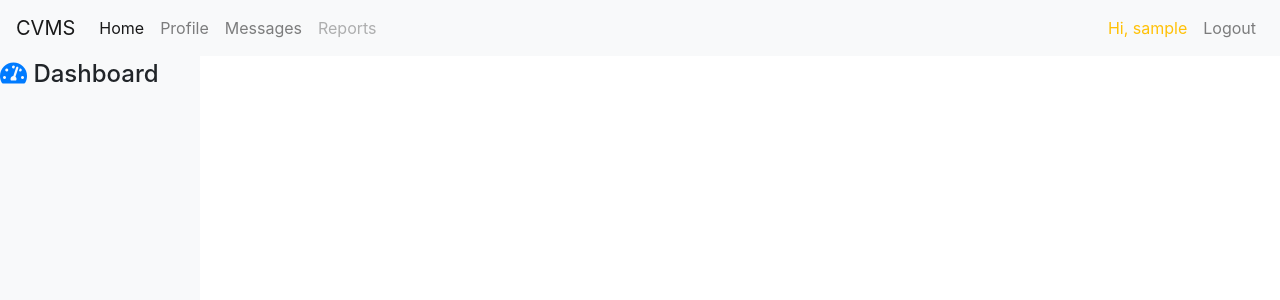
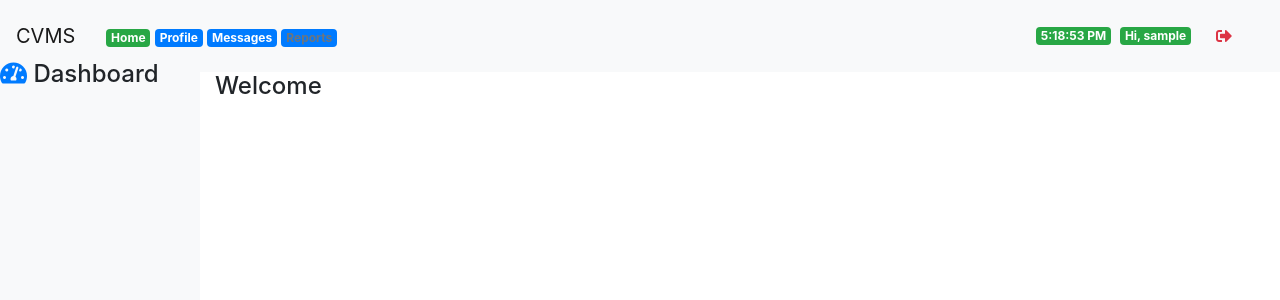
Before and after one commit to ushergodwin/cvms, a Django app: template covidvms/templates/covidvms/health/dashboard.html in a window 1280 px wide. Shown: the top 300 px of the page. Run offline with Django 3.2, Linux system fonts and the light colour scheme; the template is opened without the code that fills it: most values are stand-ins (such as "Sample title", 1, 10 or a date in 2020); some libraries are stand-ins or nearby versions.

Commit message:
added more stying to the dashboard

```diff
--- a/covidvms/templates/covidvms/footer.html
+++ b/covidvms/templates/covidvms/footer.html
@@ -2,7 +2,14 @@
 <script>
     $(window).on('load', function() {
 		// Animate loader off screen
-		$(".se-pre-con").fadeOut("slow");;
+		$(".se-pre-con").fadeOut("slow");
+		if (document.getElementById('time')) {
+		    let timeEl = document.getElementById('time')
+           setInterval(()=> {
+               let t = new Date()
+               timeEl.innerHTML = t.toLocaleTimeString();
+           }, 1000)
+        }
 	});
     $(document).ready(()=> {
     })
--- a/covidvms/templates/covidvms/header.html
+++ b/covidvms/templates/covidvms/header.html
@@ -29,8 +29,16 @@
 .side-nav .sidebar-content {
     margin-top: 10px;
 }
+.main-body {
+    margin-left: 200px;
+}
     </style>
     <script src="{% static 'assets/bootstrap/js/jquery-3.5.1.min.js' %}"></script>
+    <script>
+        $(document).ready(()=> {
+            $('[data-toggle="tooltip"]').tooltip();
+        })
+    </script>
 </head>
 <body>
 <div class="se-pre-con"></div>
--- a/covidvms/templates/covidvms/health/dashboard.html
+++ b/covidvms/templates/covidvms/health/dashboard.html
@@ -1,6 +1,13 @@
 {% load static %}
 {% include '../header.html' %}
 {% include '../nav.html' %}
+<main class="container-fluid">
+    <div class="main-body">
+        <h4>Welcome</h4>
+
+    </div>
+
+</main>
 
 {% include '../footer.html' %}
 
--- a/covidvms/templates/covidvms/nav.html
+++ b/covidvms/templates/covidvms/nav.html
@@ -8,15 +8,18 @@
     </button>
 
     <div class="collapse navbar-collapse" id="navbarCollapse">
-        <div class="navbar-nav">
-            <a href="#" class="nav-item nav-link active">Home</a>
-            <a href="#" class="nav-item nav-link">Profile</a>
-            <a href="#" class="nav-item nav-link">Messages</a>
-            <a href="#" class="nav-item nav-link disabled" tabindex="-1">Reports</a>
+        <div class="container ">
+            <span><a href="#" class="nav-item nav-link active badge badge-success">Home</a></span>
+            <span><a href="#" class="nav-item nav-link badge badge-primary ">Profile</a></span>
+            <span><a href="#" class="nav-item nav-link badge badge-primary ">Messages</a></span>
+            <span><a href="#" class="nav-item nav-link disabled badge badge-primary " tabindex="-1">Reports</a></span>
         </div>
-        <div class="navbar-nav ml-auto">
-            <a href="javascript:void(0)" class="nav-item nav-link text-warning">Hi, {{user_name}}</a>
-            <a href='{% url "covidvms:logout" logout="logout" %}' class="nav-item nav-link" onclick="return confirm('Logout?')">Logout</a>
+        <div class="navbar navbar-expand-sm bg-light justify-content-end">
+             <a href="javascript:void(0)" class="container text-white badge badge-success" id="time"></a>
+            &nbsp;&nbsp;
+                <a href="javascript:void(0)" class="container text-white badge badge-success ">Hi, {{user_name}}</a>
+            &nbsp;&nbsp;
+                <a href='{% url "covidvms:logout" logout="logout" %}' class="nav-link" onclick="return confirm('Logout?')" data-toggle="tooltip" title="Logout?"><i class="fas fa-sign-out-alt text-danger"></i> </a>
         </div>
     </div>
 </nav>
```
